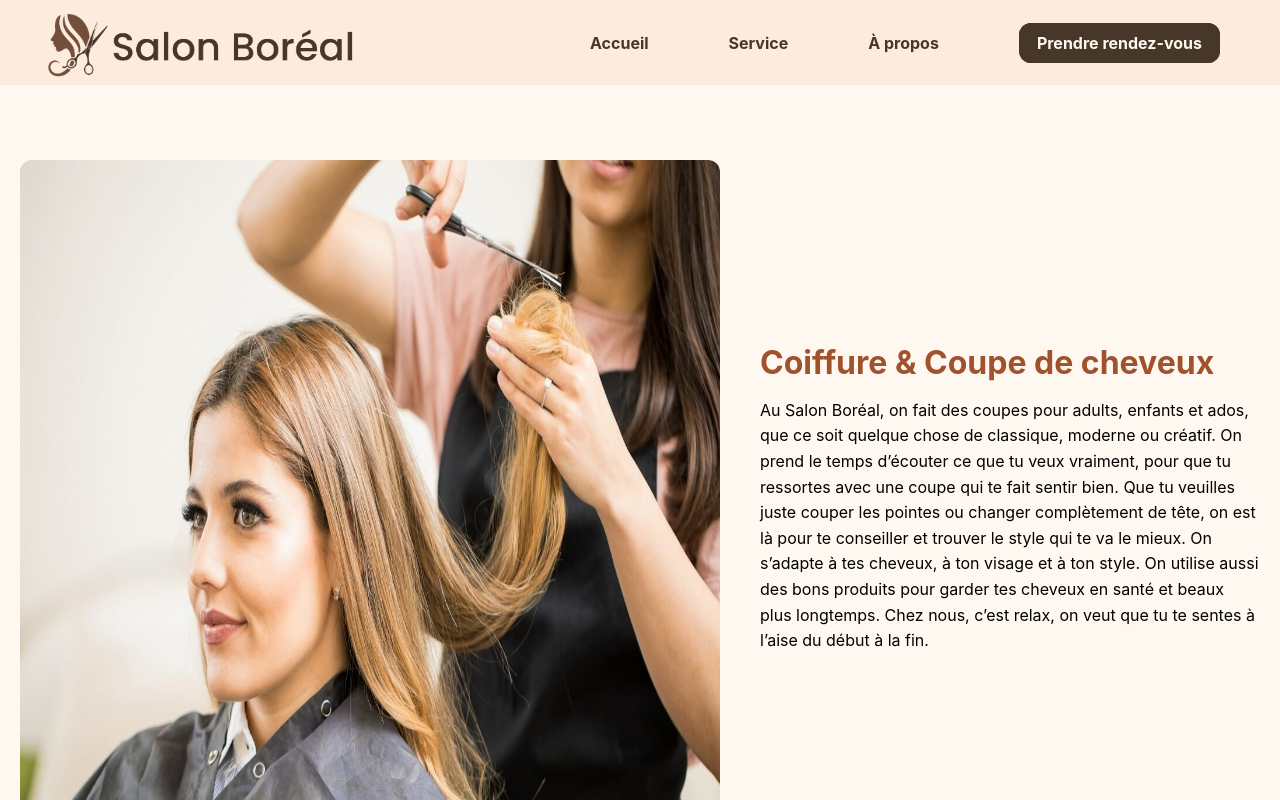
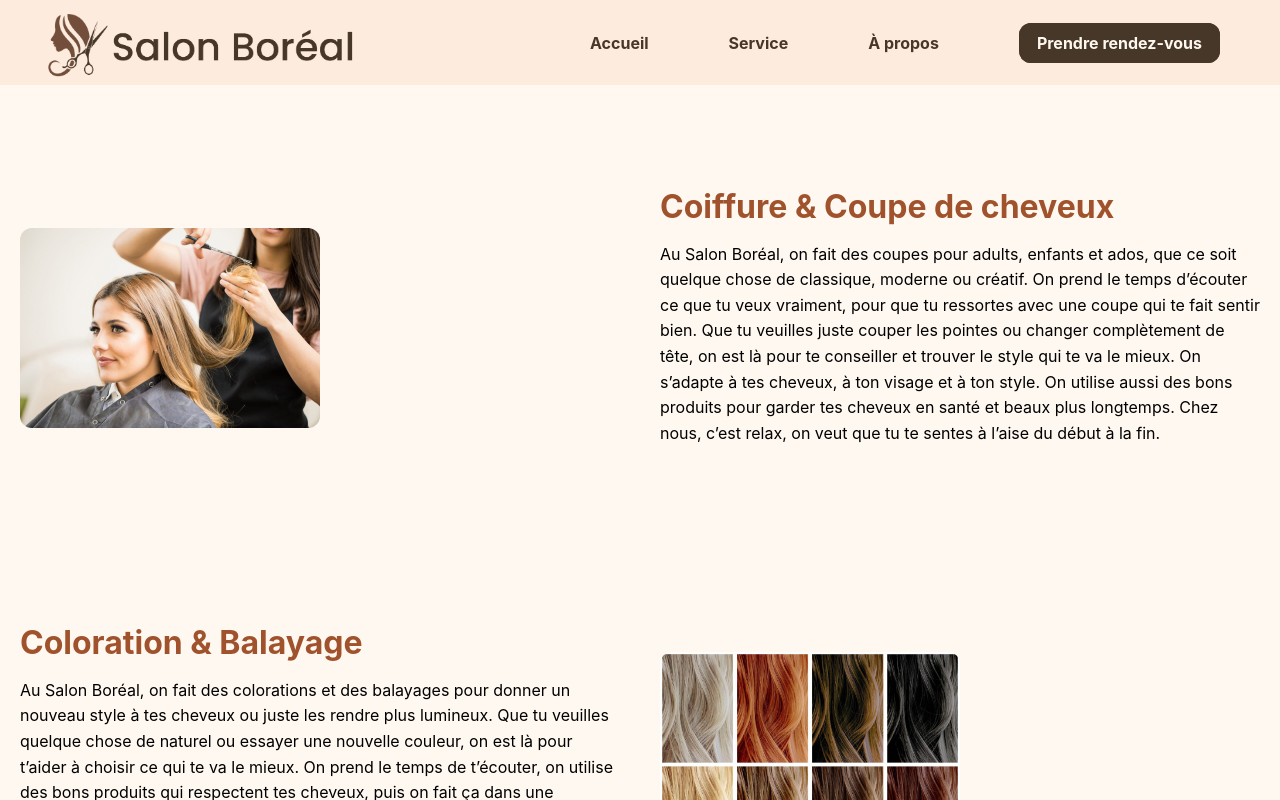
Before and after one commit to RayaneBGit/coupe-express-site-SEG3525, a React (Create React App) app: page /services in a window 1280 px wide. Shown: the top 800 px of the page. Built offline with nearby package versions, Linux system fonts and the light colour scheme.

Commit message:
img service

```diff
--- a/src/pages/Services.module.css
+++ b/src/pages/Services.module.css
@@ -43,10 +43,10 @@
   align-items: center;
 }
 .serviceImg img {
-  min-height: 700px;
-  min-width: 700px;
-  height: 30%;
-  width: 30%;
+  max-height: 700px;
+  max-width: 700px;
+  height: 50%;
+  width: 50%;
   border-radius: 12px;
 }
 
```
